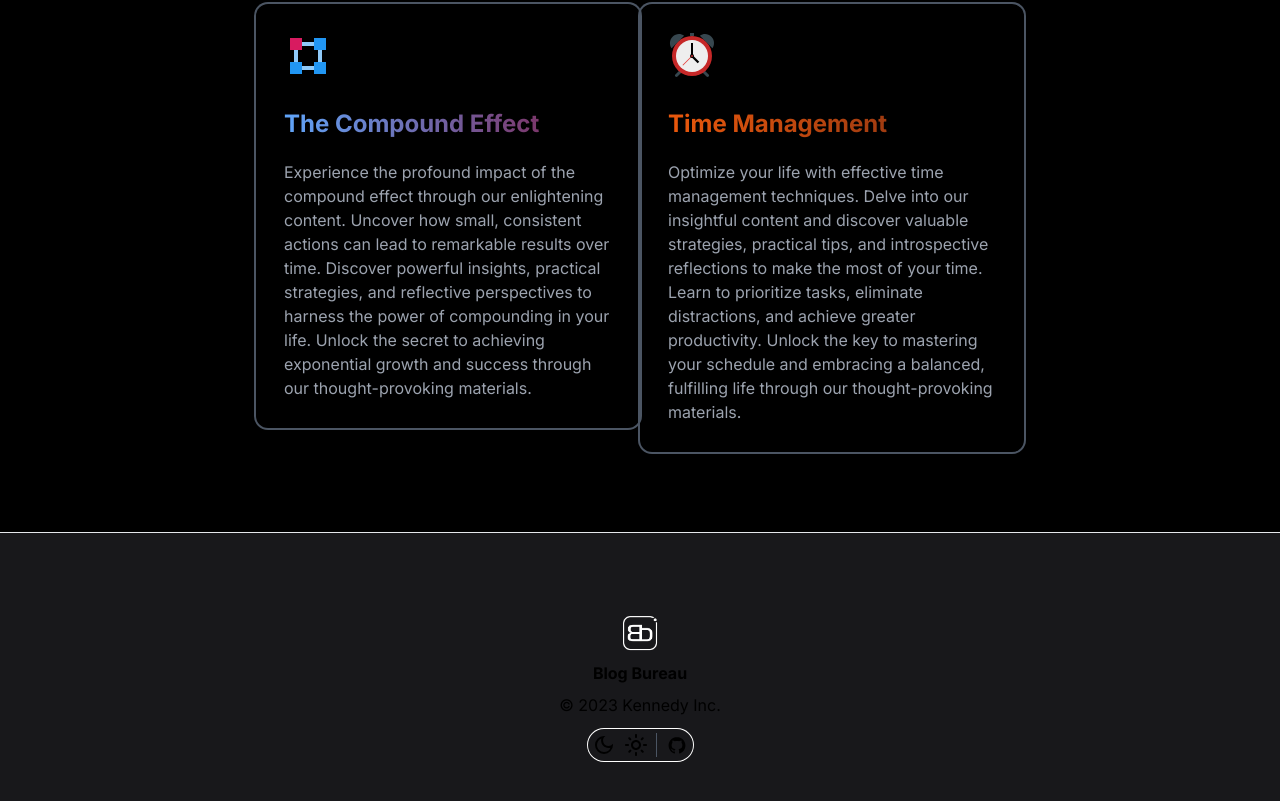
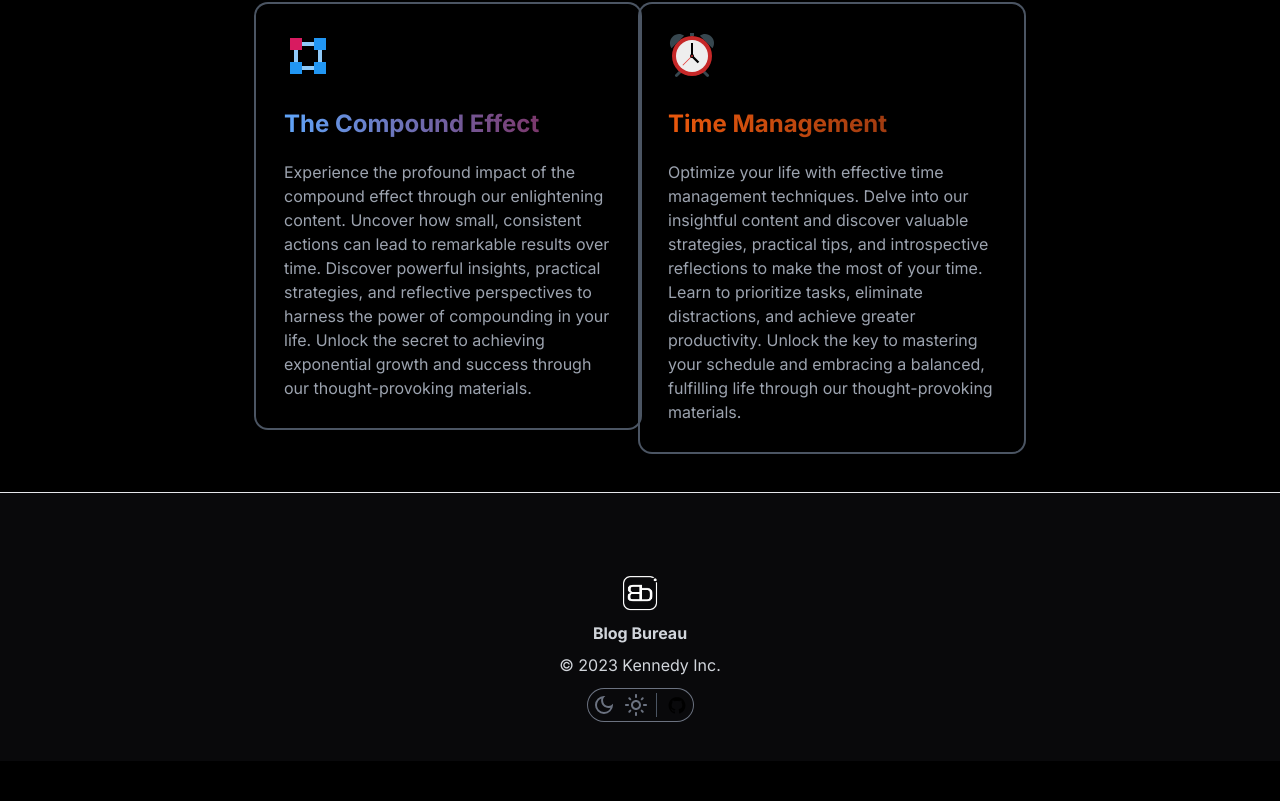
Before and after one commit to kennyAnyi9/blog-bureau, a Next.js app: page / in a window 1280 px wide. Shown: the part 2295-3096 px from the top of the page. After the commit the page ends 3056 px from the top, so only its background shows below. Built offline with nearby package versions, Linux system fonts and the light colour scheme.

Commit message:
style: style footer elements

```diff
--- a/src/app/page.tsx
+++ b/src/app/page.tsx
@@ -291,9 +291,9 @@ export default function Home() {
           </div>
         </div>
       </div>
-      <footer className="relative bottom-0 w-full bg-zinc-900  mt-20 ">
+      <footer className="relative bottom-0 w-full bg-zinc-950  mt-10 ">
         <hr />
-        <div className="flex flex-col mt-20 items-center ">
+        <div className="flex flex-col text-gray-300 mt-20 items-center ">
           {" "}
           <Image
             width={40}
@@ -305,8 +305,8 @@ export default function Home() {
           <p>&copy; 2023 Kennedy Inc.</p>
         </div>
         <div className="flex mb-10 flex-col mt-3 items-center">
-          <div className=" flex p-1 divide-x divide-gray-600 space-x-2 flex-row text-2xl w-fit h-fit rounded-2xl ring-1 ring-white">
-            <div className="flex space-x-2 flex-row">
+          <div className=" flex p-1 divide-x divide-gray-600 space-x-2 flex-row text-2xl w-fit h-fit rounded-2xl ring-1 ring-gray-500">
+            <div className="flex space-x-2 text-gray-500 flex-row">
               <MdOutlineDarkMode />
               <MdOutlineLightMode />
             </div>
```
